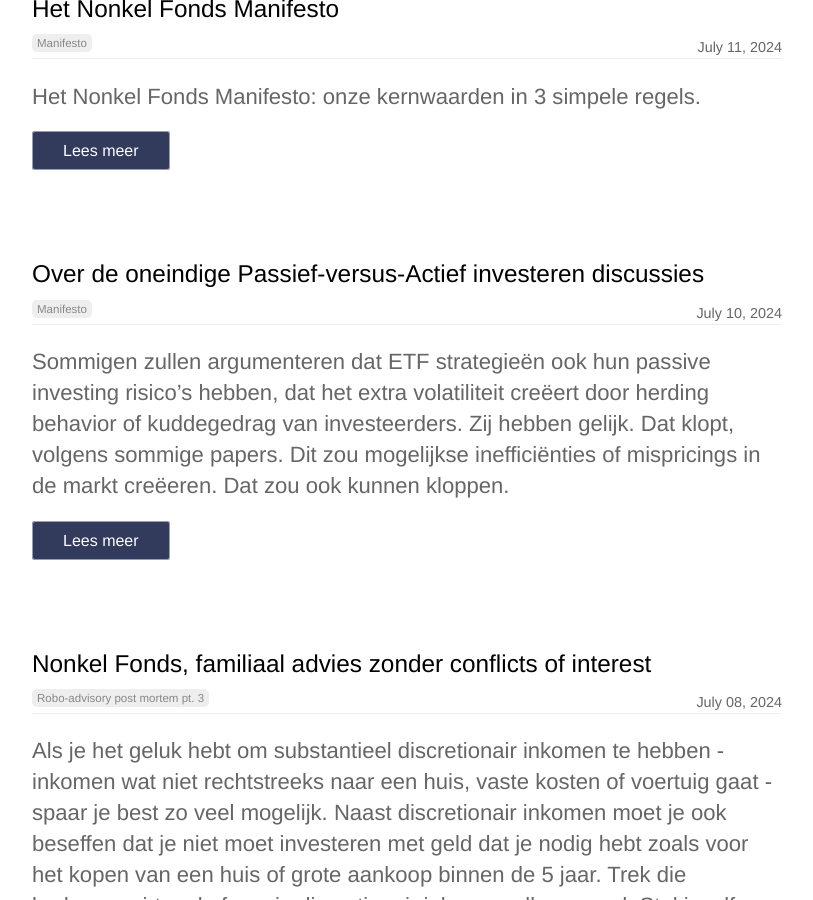
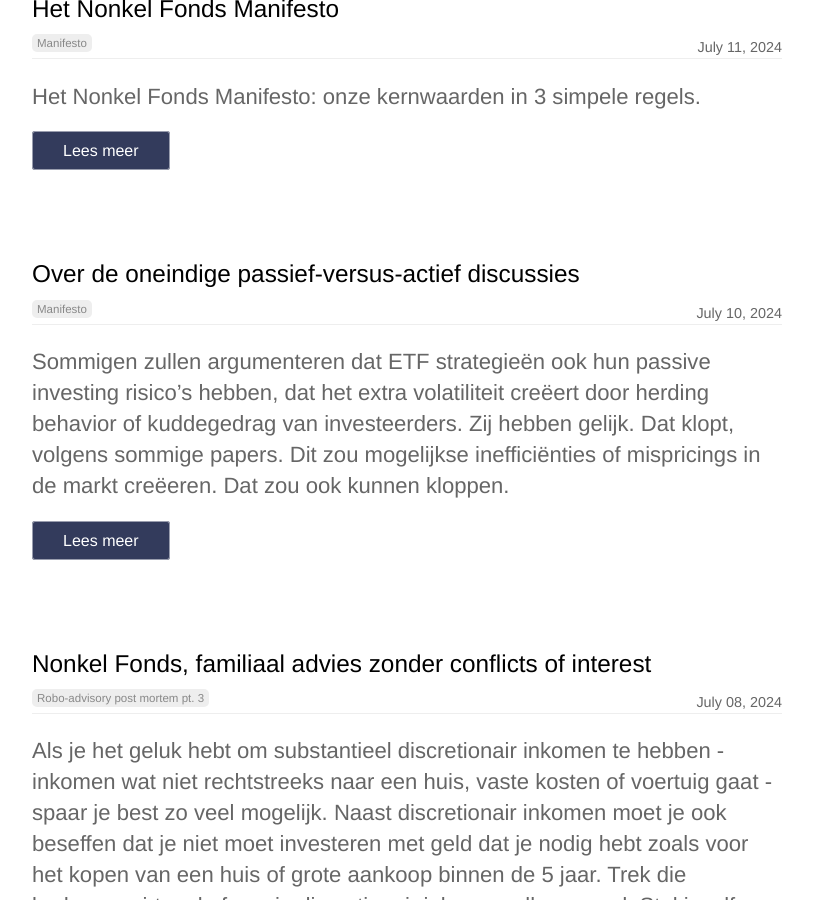
Before and after one commit to nonkelfonds/nonkelfonds.github.io, a Jekyll site: the page built from blog/index.html, in a window 1280 px wide and 900 px high, scrolled down 397 px. Shown: the whole window, without its empty margins (233-1046 px from the left). Built offline with Jekyll 4.4.1, drawn with Linux system fonts in a browser that asks for light colours; the list of posts is cut into pages by our own code.

Commit message:
Eerste artikel

```diff
--- a/_posts/2024-07-10-over-de-oneindige-passief-actief-discussies.md
+++ b/_posts/2024-07-10-over-de-oneindige-passief-actief-discussies.md
@@ -1,6 +1,6 @@
 ---
 date: 2024-07-10
-title: Over de oneindige Passief-versus-Actief investeren discussies
+title: Over de oneindige passief-versus-actief discussies
 categories:
   - Manifesto
 author_staff_member: emiel
@@ -11,8 +11,14 @@
 
 Maar wat is het punt?
 
-Het is een feit dat de spread tussen de SPX (de S&P500) en de SPW (de gelijkgewogen in plaats van market cap gewogen) zeer sterk gestegen is, wat wijst op een hausse die door slechts enkele mogelijks overgewaardeerde aandelen gedreven wordt, wat concentratierisicos creëert. Maar het verschil tussen economen die dit opmerken en investeerders is het oude adagium: “An economist is just a trader without a P&L”. Oftewel een profit en loss, een kwantitatief resultaat van die mening. Het is makkelijk om vijf jaar te zeggen dat de S&P overgewaardeerd is, maar een trader die vijf jaar een hausse short en zijn fonds op de schop ziet gaan vooraleer de markt inderdaad sterk corrigeert zal dan bezwaarlijk zijn gelijk claimen.
+Het is een feit dat de spread tussen de SPX (de S&P500) en de SPW (de gelijkgewogen in plaats van market cap gewogen) zeer sterk gestegen is, wat wijst op een hausse die door slechts enkele mogelijks overgewaardeerde aandelen gedreven wordt, wat concentratierisicos creëert. Maar het verschil tussen economen die dit opmerken en investeerders is het oude adagium:
+> “An economist is just a trader without a P&L”.
+
+Oftewel een profit en loss, een kwantitatief resultaat van die mening. Het is makkelijk om vijf jaar te zeggen dat de S&P overgewaardeerd is, maar een trader die vijf jaar een hausse short en zijn fonds op de schop ziet gaan vooraleer de markt inderdaad sterk corrigeert zal dan bezwaarlijk zijn gelijk claimen.
 
 Dat we door de huidige markt terug naar stockpicking zouden moeten, alle bovenstaande waarschuwingen ten spijt brengt ons terug bij marktefficiëntie: kan je de markt verslaan door actief af te wijken? Het antwoord is volmondig ja. De markt is niet efficiënt, de markt wordt efficiënt gemaakt. De markt is een ecosysteem van verschillende spelers, van een vader retailinvesteerder in West-Vlaanderen tot een flitshandel firma op de Zuidas in Amsterdam, van een gokverslaafde memestocktrader in Gent tot een HFT market maker bij Citadel in Florida. Er zullen inderdaad wat grote kwantitatieve (hedge) funds met topinfrastructuur zijn die tijdelijke imbalances zullen uitbuiten, beter en sneller dan jij en ik. Grote institutionelen zoals JPMorgan en Goldman hebben de laatste jaren vrij constant tussen de 30 en 40 slechte trading dagen op 250 per jaar - staat elk jaar in een verplichte grafiek in hun 10-K form bij sectie Marktrisico zoekend op “Net revenues included in the daily VaR” - wat statistisch onmogelijk is voor “efficiënte markten” in de stricte zin.
 
-De conclusie dat omdat ETFs mogelijks nadelen hebben we daardoor Belgische retailbeleggers binnen dit ecosysteem weer richting geconcentreerde aandelenportefeuilles van “cheap stocks”, in de zin van Warren Buffet- en Benjamin Graham-achtige value stocks, moeten duwen (of correcter: ze daar houden!), dat zou een bijzonder scheve conclusie zijn en ironisch, op het randje van slechte wil, misschien wel daar voorbij. En aan hen zou ik zeggen: koop een Value ETF. Ik zeg dit natuurlijk ironisch, maar in alle serieusheid pleit het net voor optimalisatie van ETFs als je bezorgdheid deze concentraties of correcties zouden zijn. Als de SPX dan te exces volatiel wordt t.o.v. de SPW of in correctieteritorium gaat door deze enkelingen (e.g. relatieve CVaR uit het numerieke voorbeeld in de vorige post), dan kan je net een rebalance doen wanneer nodig, maar vooral geinvesteerd blijven als de markt zoals in Covid daarna weer veel spectaculairder dan verwacht opveert. “Time in the market beats timing the market”, nog een laatste adagium om mee af te sluiten.
+De conclusie dat omdat ETFs mogelijks nadelen hebben we daardoor Belgische retailbeleggers binnen dit ecosysteem weer richting geconcentreerde aandelenportefeuilles van “cheap stocks”, in de zin van Warren Buffet- en Benjamin Graham-achtige value stocks, moeten duwen (of correcter: ze daar houden!), dat zou een bijzonder scheve conclusie zijn en ironisch, op het randje van slechte wil, misschien wel daar voorbij. En aan hen zou ik zeggen: koop een Value ETF. Ik zeg dit natuurlijk ironisch, maar in alle serieusheid pleit het net voor optimalisatie van ETFs als je bezorgdheid deze concentraties of correcties zouden zijn. Als de SPX dan te exces volatiel wordt t.o.v. de SPW of in correctieteritorium gaat door deze enkelingen (e.g. relatieve CVaR uit het numerieke voorbeeld in de vorige post), dan kan je net een rebalance doen wanneer nodig, maar vooral geinvesteerd blijven als de markt zoals in Covid daarna weer veel spectaculairder dan verwacht opveert.
+> “Time in the market beats timing the market”
+
+Nog een laatste adagium om mee af te sluiten.
```
Also changed, not shown: _posts/2024-07-11-het-nonkel-fonds-manifesto.md (+6 -3 lines).
